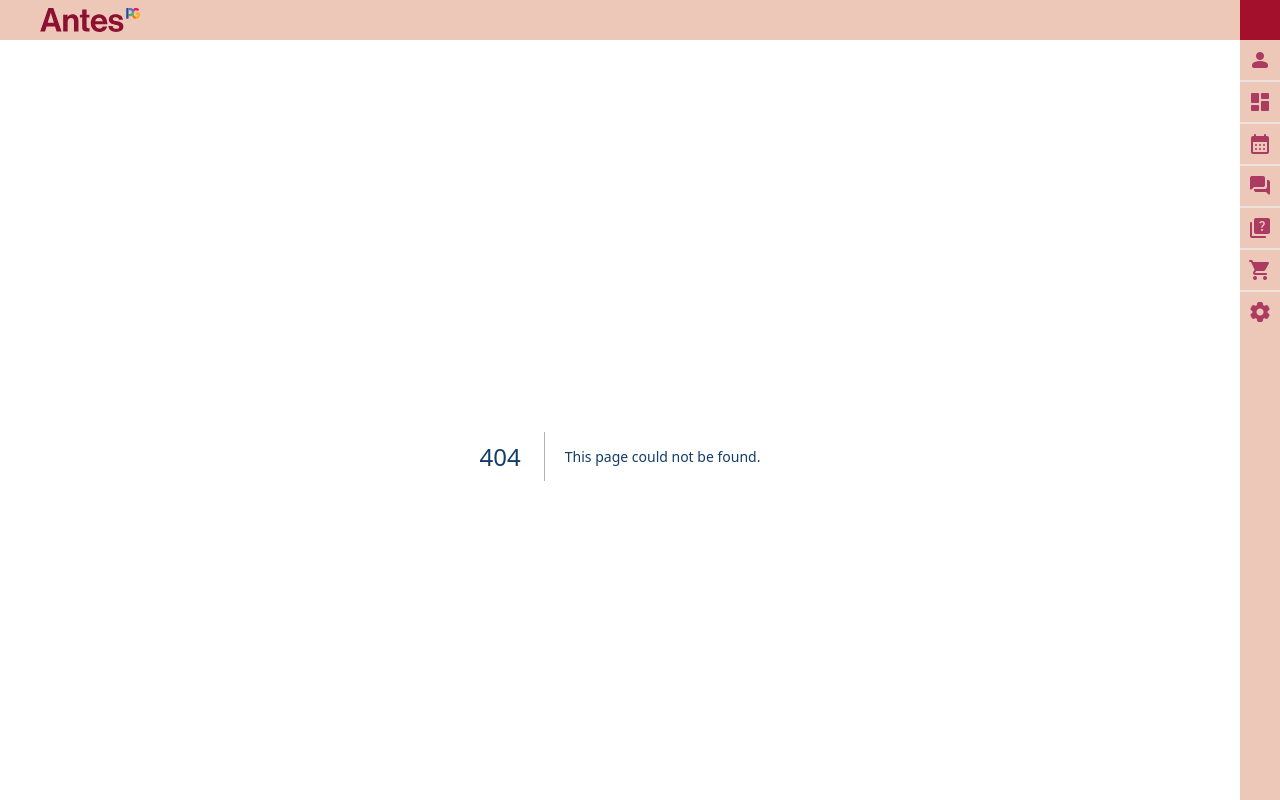
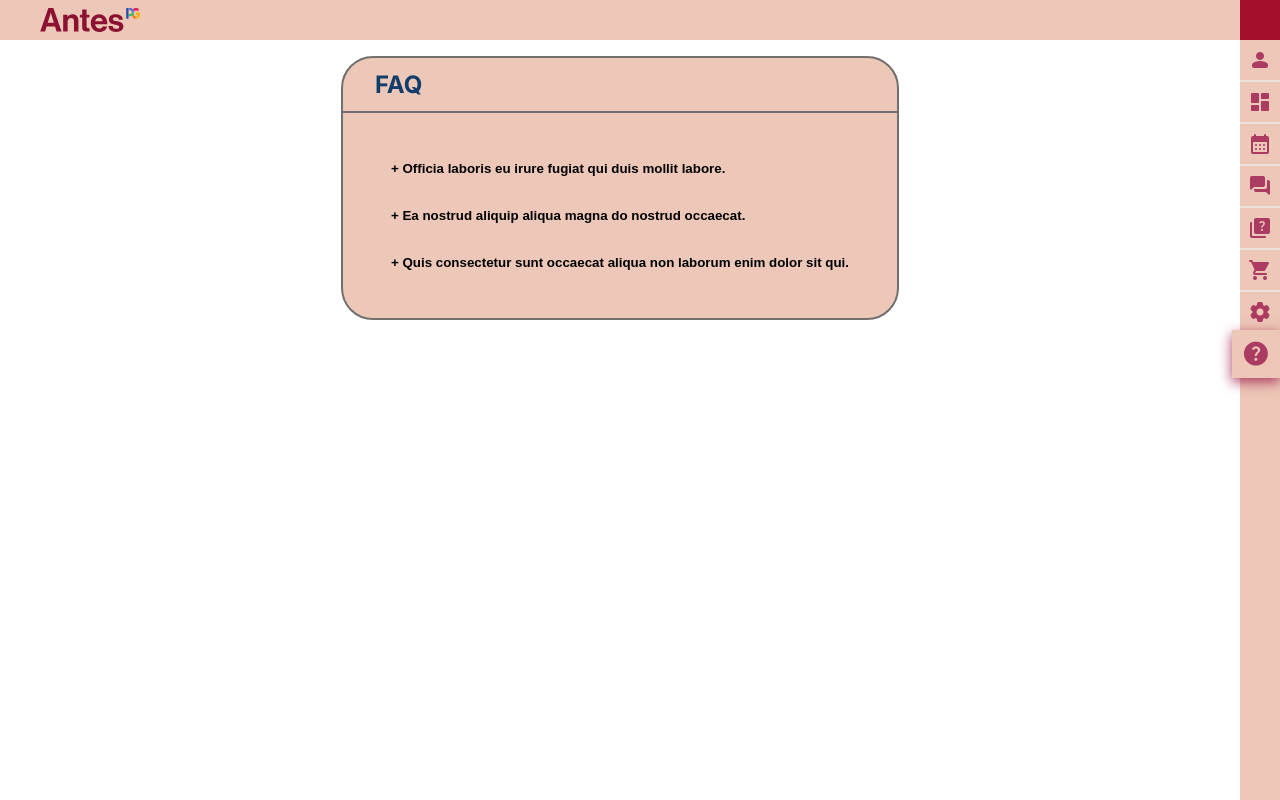
Before and after one commit to stssrn/ProjectC_Groep5, a Next.js app in the folder frontend/: page /faq in a window 1280 px wide. Before the commit this address had no page. Built offline with nearby package versions, Linux system fonts and the light colour scheme.

Commit message:
FAQ
concept is gemaakt, moet nog aan teamgenoten vragen of ze het mooi/goed vinden voor nu is het af

```diff
--- /dev/null
+++ b/frontend/app/faq/page.tsx
@@ -0,0 +1,73 @@
+"use client";
+import { useState } from "react";
+import styled from "@emotion/styled";
+import { keyframes } from "@emotion/react";
+import Container from "../components/Container";
+
+const fadeIn = keyframes`
+  from {
+    opacity: 0;
+    transform: translateY(-10px);
+  }
+  to {
+    opacity: 1;
+    transform: translateY(0);
+  }
+`;
+
+const QuestionButton = styled.button`
+  background: none;
+  border: none;
+  font-weight: bold;
+  text-align: left;
+  width: 100%;
+  padding: 16px;
+  cursor: pointer;
+  &:hover {
+    background-color: rgba(0, 0, 0, 0.05);
+  }
+`;
+
+const Answer = styled.div`
+  padding: 16px;
+  border-top: 1px solid rgba(0, 0, 0, 0.1);
+  animation: ${fadeIn} 0.3s ease;
+`;
+
+type FAQItemProps = {
+  question: string;
+  answer: string;
+};
+
+const FAQItem = ({ question, answer }: FAQItemProps) => {
+  const [isOpen, setIsOpen] = useState(false);
+  return (
+    <div>
+      <QuestionButton onClick={() => setIsOpen(!isOpen)}>
+        {isOpen ? "-" : "+"} {question}
+      </QuestionButton>
+      {isOpen && <Answer>{answer}</Answer>}
+    </div>
+  );
+};
+
+const FAQPage = () => {
+  return (
+    <Container title="FAQ">
+      <FAQItem
+        question="Officia laboris eu irure fugiat qui duis mollit labore."
+        answer="Ipsum minim dolore laborum aute fugiat est Lorem id qui velit duis aute anim sit."
+      />
+      <FAQItem
+        question="Ea nostrud aliquip aliqua magna do nostrud occaecat."
+        answer="Est ad proident occaecat non tempor."
+      />
+      <FAQItem
+        question="Quis consectetur sunt occaecat aliqua non laborum enim dolor sit qui."
+        answer="Deserunt veniam cillum culpa do deserunt fugiat ex ad aliquip officia sint."
+      />
+    </Container>
+  );
+};
+
+export default FAQPage;
--- a/frontend/app/layout.tsx
+++ b/frontend/app/layout.tsx
@@ -30,6 +30,7 @@ const navItems = [
   { path: "quiz", symbol: "quiz" },
   { path: "winkel", symbol: "shopping_cart" },
   { path: "instellingen", symbol: "settings" },
+  { path: "faq", symbol: "help"}
 ];
 
 export default function RootLayout({
--- a/frontend/package.json
+++ b/frontend/package.json
@@ -9,6 +9,8 @@
     "lint": "next lint"
   },
   "dependencies": {
+    "@emotion/react": "^11.11.1",
+    "@emotion/styled": "^11.11.0",
     "clsx": "^2.0.0",
     "material-symbols": "^0.13.0",
     "next": "13.5.4",
```
Also changed, not shown: frontend/app/faq/page.module.css (added, +7 -0 lines), 1 other file (tests, documents, lock files or other folders).
